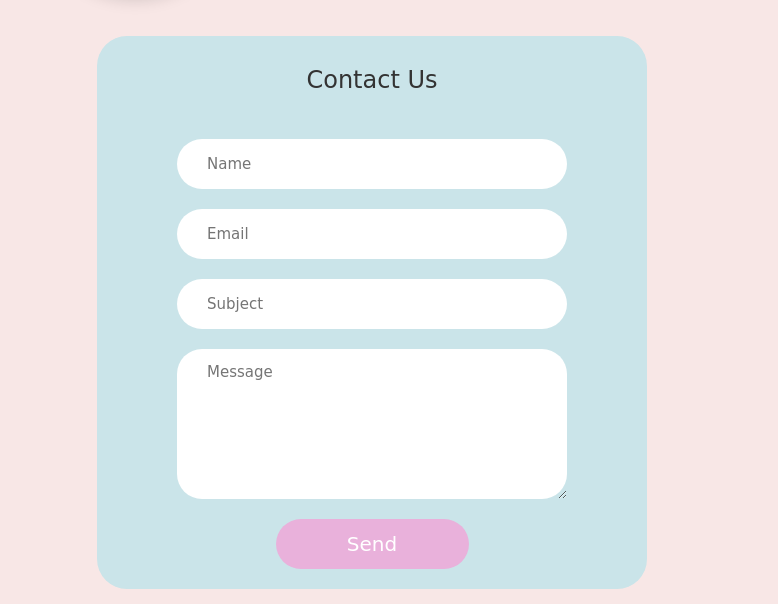
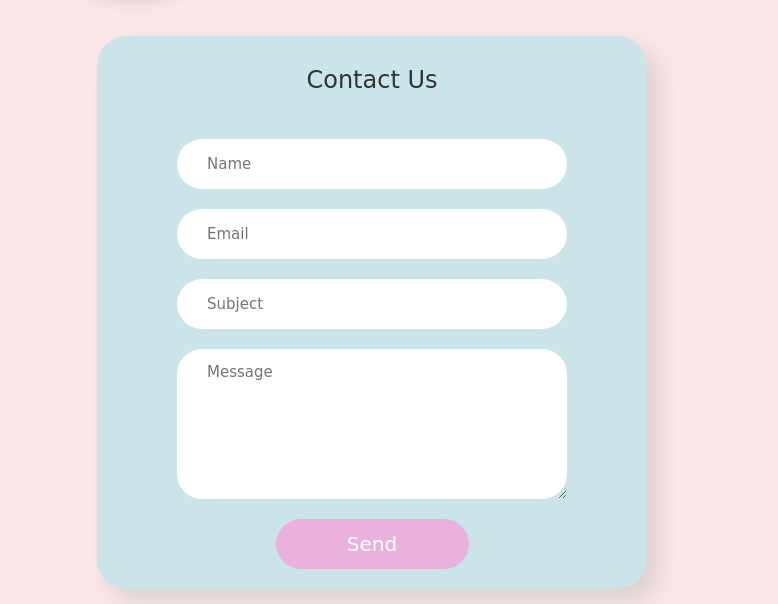
Before and after one commit to pluemthnn/our_WEPPRO, a plain HTML site: page aboutus.html in a window 1280 px wide. Shown: the part 1375-1979 px from the top of the page, without its empty margins (268-1046 px from the left). Drawn offline with nearby package versions, Linux system fonts and the light colour scheme; a web font is replaced by a local one.

Commit message:
Update aboutus.css

```diff
--- a/aboutus.css
+++ b/aboutus.css
@@ -54,6 +54,7 @@ a {
   align-items: center;
   padding-bottom: 20px;
   padding-top: 30px;
+  box-shadow: 12px 12px 22px rgba(0, 0, 0, 0.1);
 }
 
 .contact1-form {
```
